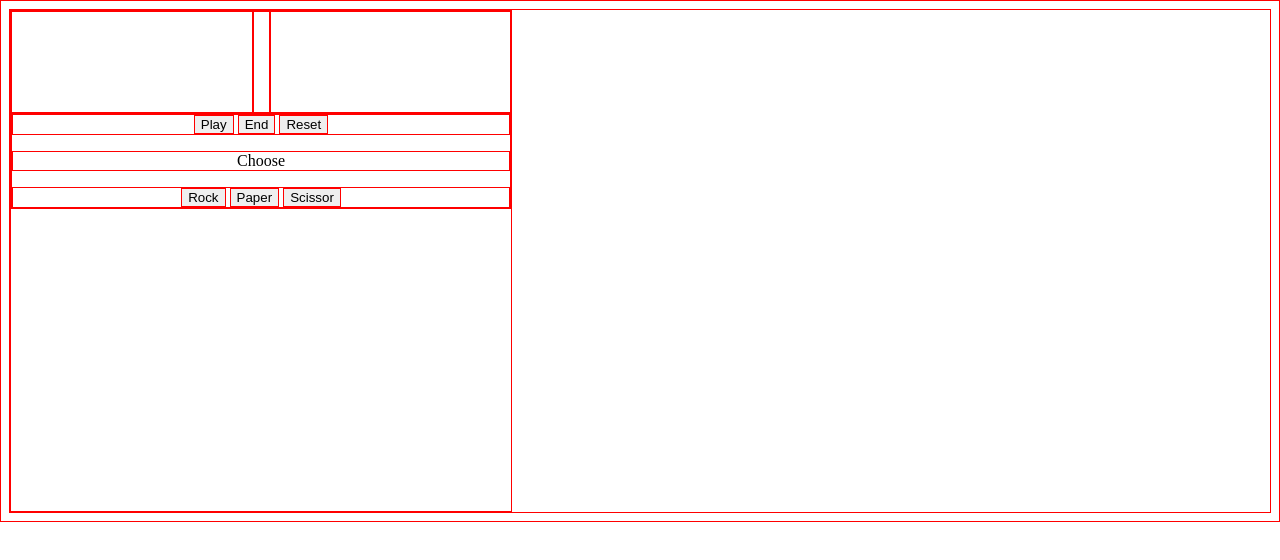
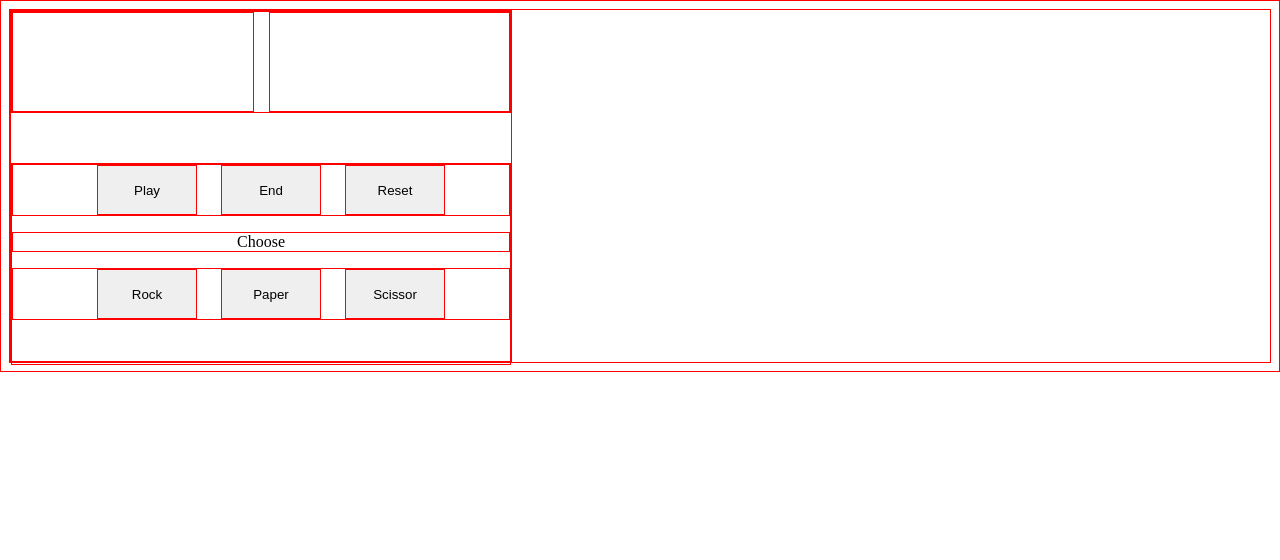
Before and after one commit to diligentCode/Rock-Paper-Scissor, a plain HTML site: page index.html in a window 1280 px wide. Drawn offline with Linux system fonts and the light colour scheme.

Commit message:
Add structure to consoles
We added padding and margin to buttons , defined height
for console

```diff
--- a/style.css
+++ b/style.css
@@ -7,7 +7,7 @@
 #player-board {
   text-align: center;
   width: 500px;
-  height: 500px;
+  height: 350px;
 }
 
 /* Structuring display */
@@ -19,5 +19,17 @@
 }
 .left-display,
 .right-display {
-  display: flex;
+  flex: 1;
 }
+
+/* structuring contoll board */
+.console {
+  height: 200px;
+  margin-top: 50px;
+}
+
+button {
+  width: 100px;
+  height: 50px;
+  margin-left: 20px;
+}
```
